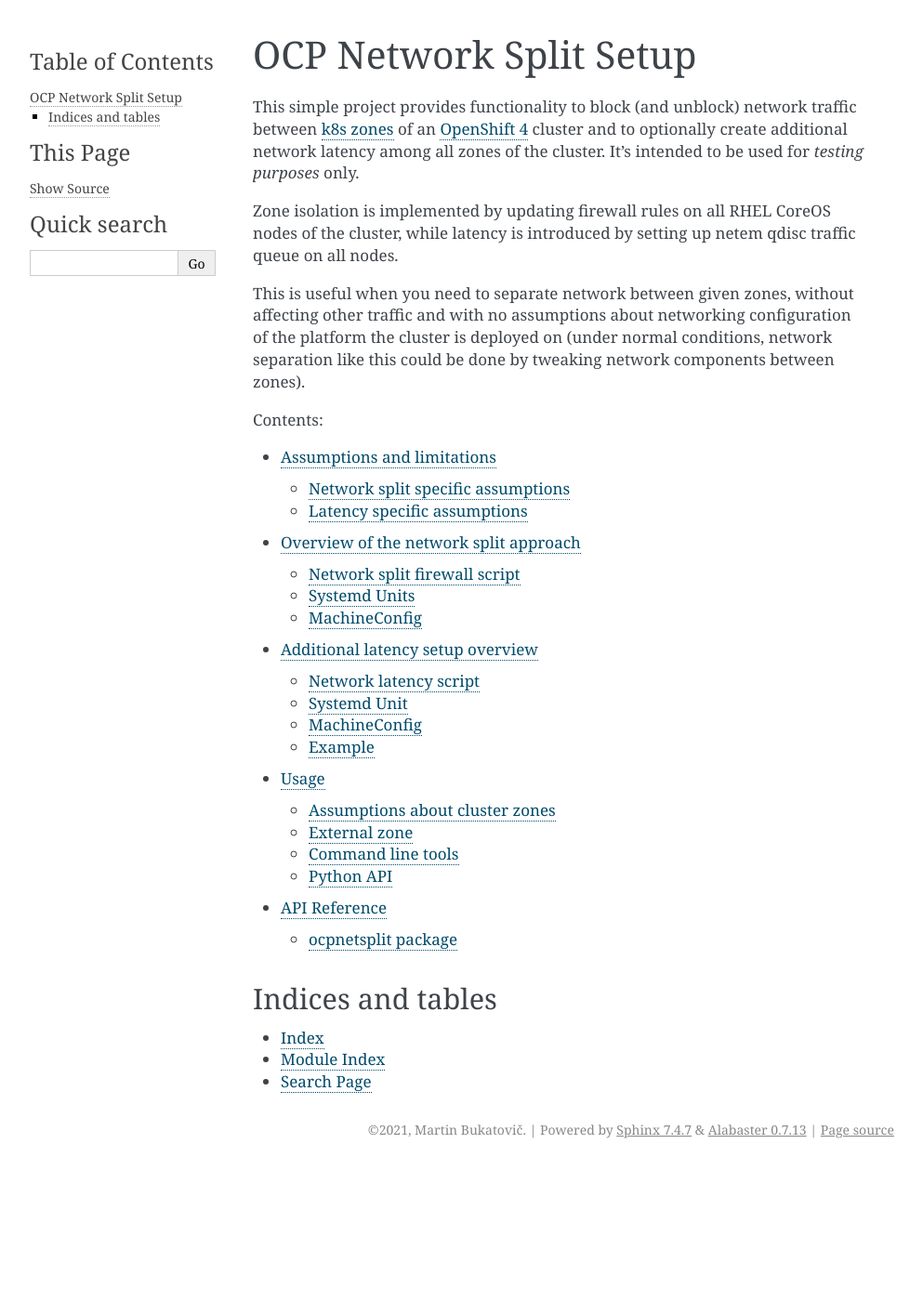
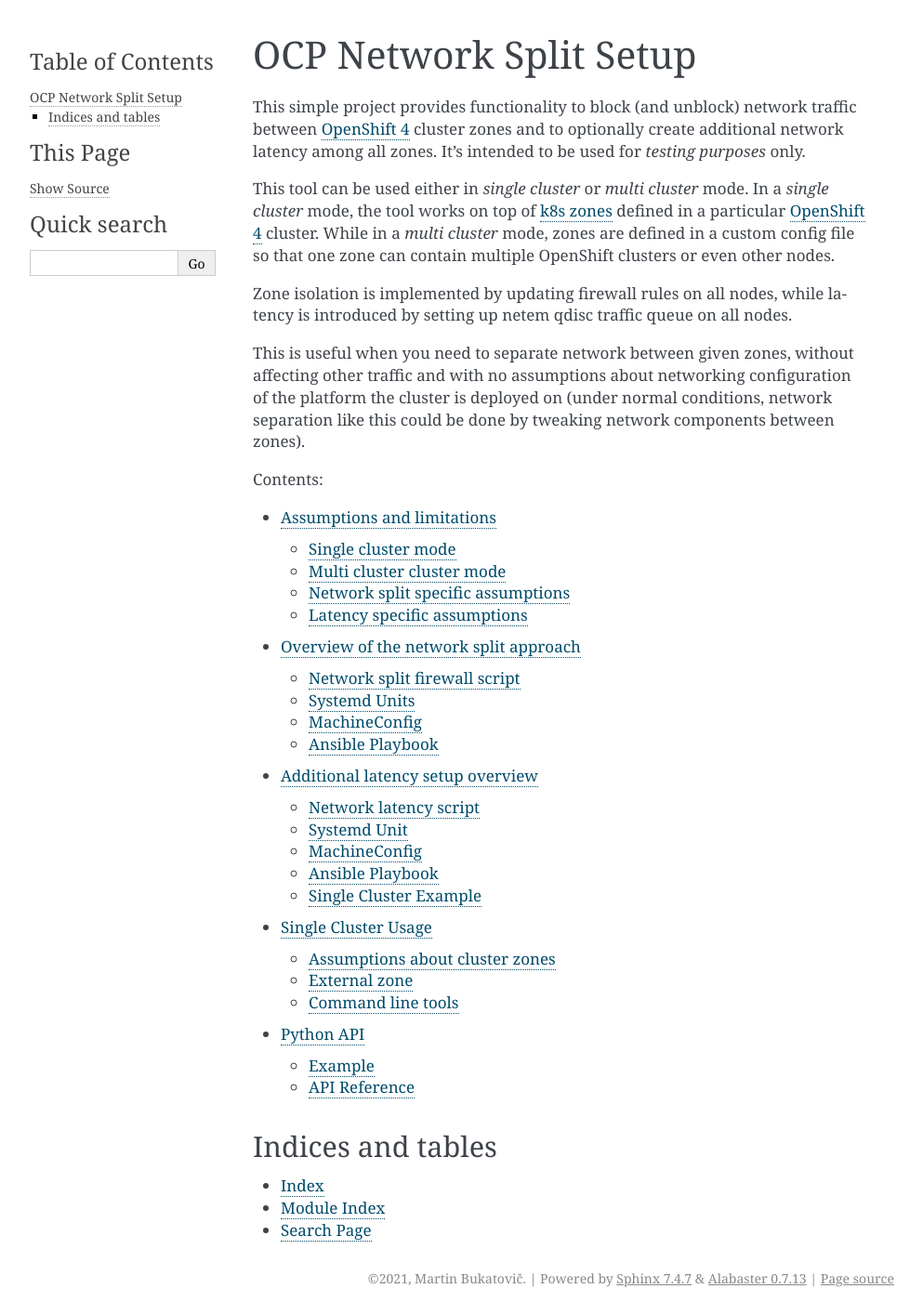
Before and after one commit to red-hat-storage/ocp-network-split, a Sphinx documentation site: the page built from docs/index.rst, in a window 1280 px wide. Shown: the whole page at 93% size, without its empty margins (148-1141 px from the left). Built offline with Sphinx 7.4.7, drawn with Linux system fonts in a browser that asks for light colours; before the commit the page ends 1255 px from its top, so only the background shows below that.

Commit message:
docs: take multi cluster mode into account

```diff
--- a/docs/assumptions.rst
+++ b/docs/assumptions.rst
@@ -3,21 +3,42 @@
 Assumptions and limitations
 ===========================
 
-We assume that the cluster has 3 zones.
+We assume that all nodes are using static IPv4 addresses.
 
-There is no limitation on actuall zone names (values of
+Single cluster mode
+-------------------
+
+The `OpenShift 4`_ cluster has 3 `k8s zones`_.
+
+There is no limitation on actual zone names (values of
 ``topology.kubernetes.io/zone`` label key).
 
-We assume that the cluster is using IPv4 addresses only.
-
-We assume that there are only ``master`` and ``worker`` MachineConfigPools
+We assume that there are only ``master`` and ``worker`` MachineConfigPools_
 (which is the default state of OCP cluster). If you have created another
 machine config pool such as ``infra``, the network split configuration won't
 be able to change firewall rules on nodes in this additional pool.
 
 You have ``oc`` command installed and you are logged in as ``kubeadmin`` user.
 
-No new cluster nodes joins the cluster.
+No new cluster nodes joins the cluster later.
+
+Multi cluster cluster mode
+--------------------------
+
+A zone in multi cluster mode can contain both OpenShift 4 (RHEL CoreOS) and
+RHEL machines, and it's not related to `k8s zones`_ which may be defined in any
+of OpenShift clusters.
+
+In theory, one can define a zone so that it contains only part of the cluster,
+but in the intended use case there are one or more clusters per zone, with
+an optional set of additional machines in each zone.
+
+No new nodes joins neither the zones or clusters which are part of the zones.
+
+You have ssh access configured for all nodes of the multi cluster environment,
+so that one can connect to every node via sheer ``ssh fqdn`` command, where
+``fqdn`` is `fully qualified domain name`_ of the node. This requires ssh client
+configuration and ssh keys.
 
 Network split specific assumptions
 ----------------------------------
@@ -27,7 +48,8 @@
 hosts of OCP 4 clusters. The firewall script thus assumes that ``iptables`` cli
 tool is available on the nodes of the cluster.
 
-Nodes of openshift cluster keep it's `time synchronized via ntp`_.
+All nodes keep it's time synchronized via ntp. For OpenShift 4 cluster, see
+`configuring chrony time service`_.
 
 Latency specific assumptions
 ----------------------------
@@ -38,4 +60,9 @@
 
 All cluster nodes are interconnected on a single network.
 
-.. _`time synchronized via ntp`: https://docs.openshift.com/container-platform/4.6/post_installation_configuration/machine-configuration-tasks.html#installation-special-config-chrony_post-install-machine-configuration-tasks
+.. _`configuring chrony time service`: https://docs.openshift.com/container-platform/latest/post_installation_configuration/machine-configuration-tasks.html#installation-special-config-chrony_post-install-machine-configuration-tasks
+.. _`k8s zones`: https://kubernetes.io/docs/reference/labels-annotations-taints/#topologykubernetesiozone
+.. _MachineConfigPools: https://www.redhat.com/en/blog/openshift-container-platform-4-how-does-machine-config-pool-work
+.. _`fully qualified domain name`: https://manpages.debian.org/bullseye/hostname/hostname.1.en.html#THE_FQDN
+.. _`k8s zones`: https://kubernetes.io/docs/reference/labels-annotations-taints/#topologykubernetesiozone
+.. _`OpenShift 4`: https://docs.openshift.com/container-platform/latest/welcome/index.html
--- a/docs/index.rst
+++ b/docs/index.rst
@@ -3,13 +3,18 @@
 =========================
 
 This simple project provides functionality to block (and unblock) network
-traffic between `k8s zones`_ of an `OpenShift 4`_ cluster and to optionally
-create additional network latency among all zones of the cluster. It's intended
-to be used for *testing purposes* only.
+traffic between `OpenShift 4`_ cluster zones and to optionally create
+additional network latency among all zones. It's intended to be used for
+*testing purposes* only.
 
-Zone isolation is implemented by updating firewall rules on all RHEL CoreOS
-nodes of the cluster, while latency is introduced by setting up netem qdisc
-traffic queue on all nodes.
+This tool can be used either in *single cluster* or *multi cluster* mode.
+In a *single cluster* mode, the tool works on top of `k8s zones`_ defined in a
+particular `OpenShift 4`_ cluster. While in a *multi cluster* mode, zones are
+defined in a custom config file so that one zone can contain multiple OpenShift
+clusters or even other nodes.
+
+Zone isolation is implemented by updating firewall rules on all nodes, while
+latency is introduced by setting up netem qdisc traffic queue on all nodes.
 
 This is useful when you need to separate network between given zones, without
 affecting other traffic and with no assumptions about networking configuration
--- a/docs/overview_latency.rst
+++ b/docs/overview_latency.rst
@@ -59,7 +59,8 @@
 MachineConfig
 -------------
 
-A MachineConfig resource is used to deploy both the script and systemd service
+In a *single cluster* mode,
+a MachineConfig resource is used to deploy both the script and systemd service
 unit file on each node of OpenShift cluster.
 
 Using openshift interface has an advantage of better visibility of such
@@ -67,8 +68,20 @@
 Moreover the latency setup would survive a node reboot (assuming ip address of
 the node don't change).
 
-Example
--------
+Ansible Playbook
+----------------
+
+In a *multi cluster* mode, ``multisetup-playbook.yml`` ansible playbook is used
+to deploy the latency script and systemd service to machines which are part of
+a zone but outside of any OpenShift cluster.
+
+If *multi cluster* zones contain both OpenShift nodes and classic RHEL
+machines not part of any OpenShift cluster, one needs to use both MachineConfig
+and ansible playbook setup so that the latency service is deployed and running
+on all nodes of all zones.
+
+Single Cluster Example
+----------------------
 
 This example assumes we deployed network latency MachineConfig, and the
 OpenShift cluster have already applied the configuration on all it's nodes.
```
Also changed, not shown: other parts of docs/index.rst (+1 -2 lines), docs/modules.rst (+31 -0 lines), docs/overview_netsplit.rst (+7 -0 lines), docs/usage.rst (+3 -28 lines).
